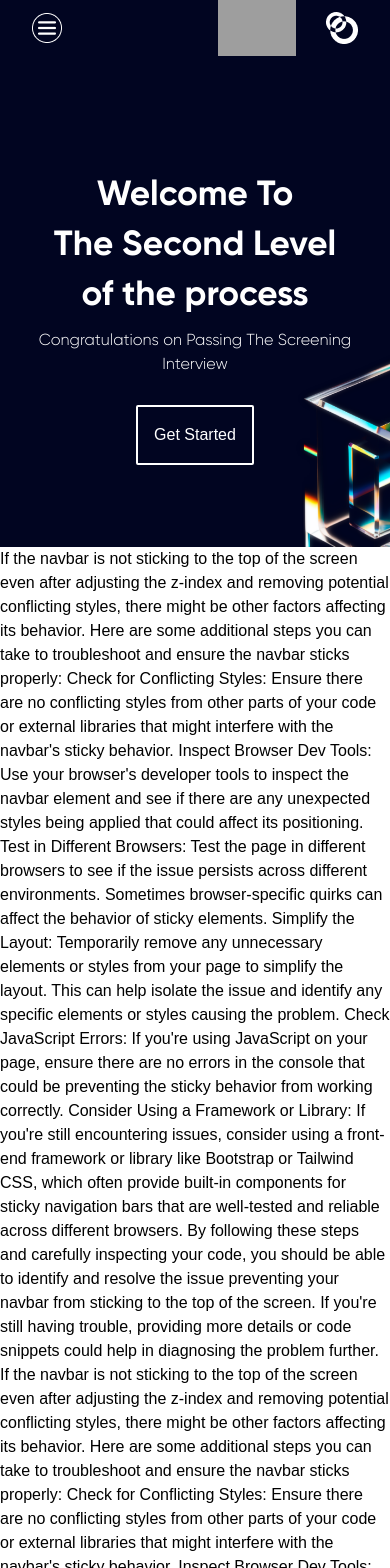
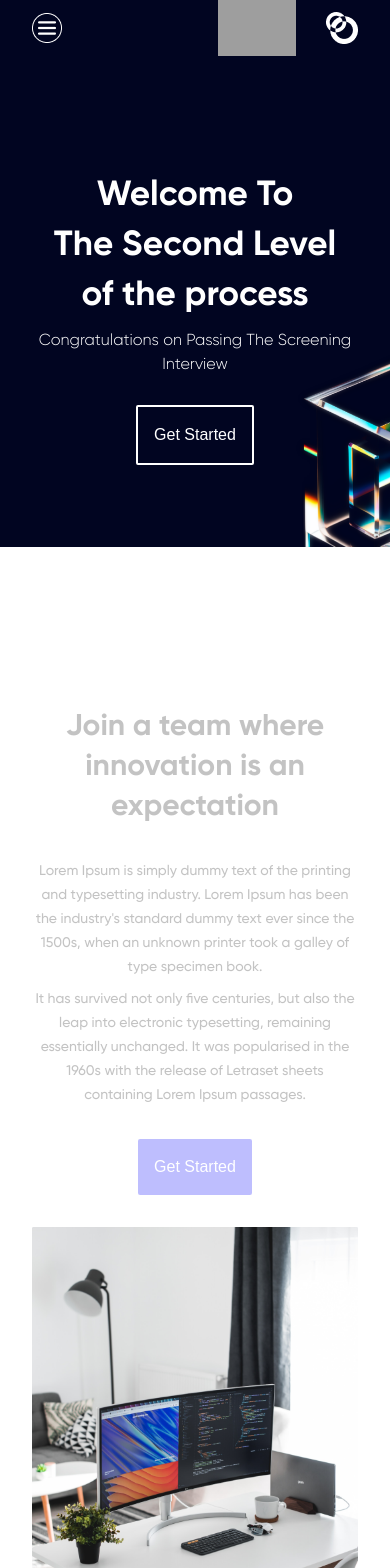
Before and after one commit to doaa-albadri/Avant-Test-Site, a Next.js app: page / in a window 390 px wide. Shown: the top 1568 px of the page. Built offline with nearby package versions, Linux system fonts and the light colour scheme; grey boxes are pictures that could not be loaded.

Commit message:
add story section with animations

```diff
--- a/src/app/globals.css
+++ b/src/app/globals.css
@@ -25,6 +25,7 @@ body {
   font-family: "Gilroy", sans-serif;
 }
 
+/* navbar styles */
 .navbar {
   background-color: #010521;
   color: #ffffff;
@@ -50,6 +51,35 @@ body {
   box-shadow: 0px 10px 34px 0px rgba(0, 0, 0, 0.5);
 }
 
+/* mobile nav */
+.mobile-header {
+  display: none;
+  background-color: #010521;
+  background-image: url("../../public/images/header_bg.png");
+  background-repeat: no-repeat;
+  background-position: 70% 0%;
+  background-size: 20%;
+  position: sticky;
+  top: 0;
+  z-index: 1000;
+}
+
+.mobile-menu {
+  position: relative;
+  background-color: transparent;
+  color: #2c2c2c;
+}
+.menu-items {
+  position: absolute;
+  top: 100%;
+  left: 0;
+  background-color: white;
+  box-shadow: 0px 10px 34px 0px rgba(0, 0, 0, 0.5);
+  padding: 10px;
+  z-index: 999;
+}
+
+/* welcome section */
 .welcome-section-wrapper {
   height: 900px;
   overflow: hidden;
@@ -90,31 +120,96 @@ body {
   font-family: "Gilroy-Light", sans-serif;
 }
 
-.mobile-header {
-  display: none;
-  background-color: #010521;
-  background-image: url("../../public/images/header_bg.png");
-  background-repeat: no-repeat;
-  background-position: 70% 0%;
-  background-size: 20%;
-  position: sticky;
-  top: 0;
-  z-index: 1000;
+/* story-section */
+.story-section {
+  display: flex;
+  flex-direction: row;
+  column-gap: 20px;
+  justify-content: space-between;
+  align-items: center;
+  padding-left: 8rem;
 }
 
-.mobile-menu {
-  position: relative;
-  background-color: transparent;
+.story-imgs {
+  margin-top: -30rem;
+}
+
+.big-border {
+  border: 2px solid #010521;
+  border-radius: 2px;
+  width: 492px;
+  height: 659px;
+  position: absolute;
+  margin-top: -40px;
+  margin-left: -40px;
+}
+
+.small-border {
+  border: 2px solid #191afe;
+  border-radius: 2px;
+  width: 191px;
+  height: 239px;
+  position: absolute;
+  margin-top: 455px;
+  margin-left: 340px;
+}
+
+.desk-img {
+  position: absolute;
+}
+
+.story-text {
+  margin-top: 10rem;
+}
+
+.title {
+  font-size: 50px;
+  line-height: 66px;
+  font-family: "Gilroy-Bold", sans-serif;
   color: #2c2c2c;
 }
-.menu-items {
-  position: absolute;
-  top: 100%;
-  left: 0;
-  background-color: white;
-  box-shadow: 0px 10px 34px 0px rgba(0, 0, 0, 0.5);
-  padding: 10px;
-  z-index: 999;
+
+.story-h6 {
+  font-size: 14px;
+  color: #2c2c2c;
+  font-family: "Gilroy-Medium", sans-serif;
+  line-height: 24px;
+}
+
+.spacer {
+  height: 12rem;
+}
+
+.mobile-desk-img {
+  display: none;
+}
+
+.story-imgs-fade {
+  scale: 0.8;
+  opacity: 0;
+  animation: scale-up-fade-in linear forwards;
+  animation-timeline: view();
+  animation-range: contain 100px 400px;
+}
+
+.text-fade-in {
+  opacity: 0;
+  animation: fade-in linear forwards;
+  animation-timeline: view();
+  animation-range: entry;
+}
+
+@keyframes scale-up-fade-in {
+  to {
+    scale: 1;
+    opacity: 1;
+  }
+}
+
+@keyframes fade-in {
+  to {
+    opacity: 1;
+  }
 }
 
 /* tablet */
@@ -124,10 +219,6 @@ body {
   }
   .welcome-section-wrapper {
     height: 491px;
-    /* background-image: url("../../public/images/header_bg.png");
-    background-repeat: no-repeat;
-    background-position: 75% 0%;
-    background-size: 20%; */
   }
   .fg {
     width: 50%;
@@ -142,6 +233,21 @@ body {
   .navbar {
     display: none;
   }
+  .story-section {
+    flex-direction: column-reverse;
+    padding-left: 2rem;
+    padding-right: 2rem;
+    row-gap: 2rem;
+  }
+  .story-text {
+    margin-bottom: 33rem;
+  }
+  .story-imgs {
+    width: 65%;
+  }
+  .spacer {
+    display: none;
+  }
 }
 
 /* mobile */
@@ -152,10 +258,6 @@ body {
     margin-bottom: -60px;
   }
   .welcome-section-wrapper {
-    /* background-image: url("../../public/images/header_bg.png");
-    background-repeat: no-repeat;
-    background-position: 75% 0%;
-    background-size: 30%; */
   }
   .welcome-text {
     display: flex;
@@ -169,4 +271,27 @@ body {
   .welcome-h6 {
     text-align: center;
   }
+
+  .story-imgs {
+    display: none;
+  }
+  .story-text {
+    width: 100%;
+    margin-bottom: 0;
+    display: flex;
+    flex-direction: column;
+    align-items: center;
+  }
+  .story-h2 {
+    font-size: 30px;
+    line-height: 40px;
+    text-align: center;
+  }
+  .story-h6 {
+    text-align: center;
+  }
+
+  .mobile-desk-img {
+    display: block;
+  }
 }
--- a/src/app/page.tsx
+++ b/src/app/page.tsx
@@ -3,10 +3,11 @@
 import { useState, useEffect } from "react";
 import Image from "next/image";
 
+import BorderButton from "./components/borderButton";
+
 import header_fg from '../../public/images/header_fg.png'
-import BorderButton from "./components/borderButton";
-import MobileMenu from "./components/mobileMenu";
-
+import desk from '../../public/images/desk.png'
+import Button from "./components/button";
 
 export default function Home() {
   const [scrollY, setScrollY] = useState(0);
@@ -24,7 +25,7 @@ export default function Home() {
   }, []);
   return (
     <main>
-      <div className="welcome-section-wrapper">
+      <section className="welcome-section-wrapper">
         <div className="welcome-section">
           <Image
             style={{ transform: `translateY(${scrollY * 0.5}px)` }}
@@ -38,73 +39,33 @@ export default function Home() {
           </div>
 
         </div>
-      </div>
-      <div className="text">
-        If the navbar is not sticking to the top of the screen even after adjusting the z-index and removing potential conflicting styles, there might be other factors affecting its behavior. Here are some additional steps you can take to troubleshoot and ensure the navbar sticks properly:
+      </section>
 
-        Check for Conflicting Styles: Ensure there are no conflicting styles from other parts of your code or external libraries that might interfere with the navbar's sticky behavior.
+      <div className="spacer" />
 
-        Inspect Browser Dev Tools: Use your browser's developer tools to inspect the navbar element and see if there are any unexpected styles being applied that could affect its positioning.
+      <section className="story-section px-20">
+        <div className="story-imgs w-1/2 story-imgs-fade relavent">
+          <Image className="desk-img" src={desk} alt="desk" />
+          <div className="big-border"></div>
+          <div className="small-border"></div>
+        </div>
 
-        Test in Different Browsers: Test the page in different browsers to see if the issue persists across different environments. Sometimes browser-specific quirks can affect the behavior of sticky elements.
+        <Image className="mobile-desk-img" src={desk} alt="desk" />
 
-        Simplify the Layout: Temporarily remove any unnecessary elements or styles from your page to simplify the layout. This can help isolate the issue and identify any specific elements or styles causing the problem.
+        <div className="story-text w-1/2 text-fade-in">
+          <h2 className="story-h2 title mb-8">
+            Join a team where innovation is an expectation
+          </h2>
+          <h6 className="story-h6 mb-2">
+            Lorem Ipsum is simply dummy text of the printing and typesetting industry. Lorem Ipsum has been the industry's standard dummy text ever since the 1500s, when an unknown printer took a galley of type specimen book.
+          </h6>
+          <h6 className="story-h6 mb-8">
+            It has survived not only five centuries, but also the leap into electronic typesetting, remaining essentially unchanged. It was popularised in the 1960s with the release of Letraset sheets containing Lorem Ipsum passages.
+          </h6>
 
-        Check JavaScript Errors: If you're using JavaScript on your page, ensure there are no errors in the console that could be preventing the sticky behavior from working correctly.
-
-        Consider Using a Framework or Library: If you're still encountering issues, consider using a front-end framework or library like Bootstrap or Tailwind CSS, which often provide built-in components for sticky navigation bars that are well-tested and reliable across different browsers.
-
-        By following these steps and carefully inspecting your code, you should be able to identify and resolve the issue preventing your navbar from sticking to the top of the screen. If you're still having trouble, providing more details or code snippets could help in diagnosing the problem further.
-        If the navbar is not sticking to the top of the screen even after adjusting the z-index and removing potential conflicting styles, there might be other factors affecting its behavior. Here are some additional steps you can take to troubleshoot and ensure the navbar sticks properly:
-
-        Check for Conflicting Styles: Ensure there are no conflicting styles from other parts of your code or external libraries that might interfere with the navbar's sticky behavior.
-
-        Inspect Browser Dev Tools: Use your browser's developer tools to inspect the navbar element and see if there are any unexpected styles being applied that could affect its positioning.
-
-        Test in Different Browsers: Test the page in different browsers to see if the issue persists across different environments. Sometimes browser-specific quirks can affect the behavior of sticky elements.
-
-        Simplify the Layout: Temporarily remove any unnecessary elements or styles from your page to simplify the layout. This can help isolate the issue and identify any specific elements or styles causing the problem.
-
-        Check JavaScript Errors: If you're using JavaScript on your page, ensure there are no errors in the console that could be preventing the sticky behavior from working correctly.
-
-        Consider Using a Framework or Library: If you're still encountering issues, consider using a front-end framework or library like Bootstrap or Tailwind CSS, which often provide built-in components for sticky navigation bars that are well-tested and reliable across different browsers.
-
-        By following these steps and carefully inspecting your code, you should be able to identify and resolve the issue preventing your navbar from sticking to the top of the screen. If you're still having trouble, providing more details or code snippets could help in diagnosing the problem further.
-        Lorem ipsum dolor, sit amet consectetur adipisicing elit. Illo eaque
-        accusantium facilis quam quasi iste non consectetur sed obcaecati illum
-        eveniet corporis magnam molestiae dignissimos earum fugiat dolorem
-        commodi iure, tempora, suscipit impedit ipsa! Odit molestiae eaque
-        labore pariatur tenetur consequatur fuga, dolores facere deserunt sed
-        rerum adipisci numquam quidem nam non similique assumenda temporibus
-        excepturi maiores est dicta deleniti officiis? Eligendi officia dolorum
-        commodi ad libero necessitatibus cum doloribus beatae? Debitis illum id
-        aut veritatis necessitatibus odit vel reprehenderit nihil asperiores
-        delectus, accusantium doloribus hic minima voluptatibus sed, facilis
-        rerum expedita! Harum aspernatur eaque mollitia nesciunt cupiditate
-        animi, sit ipsa quas accusamus autem exercitationem ut eveniet maiores,
-        inventore rem rerum sapiente? Quaerat repellendus magnam iste possimus
-        exercitationem quas dolor iusto repellat sunt ipsam a pariatur
-        necessitatibus quia voluptatibus, voluptatem perferendis et. Sequi
-        quidem eligendi, natus nihil blanditiis ullam a sint velit facilis saepe
-        repellat numquam beatae magni voluptate eaque minus itaque atque neque
-        temporibus quia rerum. Repellendus sit optio sapiente? Eaque accusantium
-        ipsam sit. Delectus repellat dolore quam magni optio, sapiente quibusdam
-        minima accusamus necessitatibus asperiores nobis a eaque ea labore enim
-        beatae ratione quos? Expedita eaque reiciendis tempora ex reprehenderit
-        quasi a quas! Voluptates, minima quo? Provident, nostrum reprehenderit
-        harum voluptatem repudiandae, veniam possimus, quam facilis eligendi
-        fugit culpa aliquid? Velit reiciendis laudantium doloribus nihil autem!
-        Ducimus sequi illo delectus optio id! Repellendus harum sit facere autem
-        voluptatem ducimus laudantium, ex, sed accusantium voluptatibus
-        inventore cum velit iusto illum totam assumenda voluptates veritatis
-        eveniet perspiciatis, quibusdam esse iure. Quam, architecto et
-        cupiditate cumque ipsa placeat dignissimos, odio praesentium iure
-        facilis, reiciendis beatae ut repellat. Esse placeat quisquam velit cum.
-        Blanditiis, ipsum quidem consequatur corrupti architecto qui voluptates
-        minus? Totam ut dicta doloremque dolorum distinctio atque impedit!
-        Incidunt ratione beatae accusamus repellat rerum id, sit doloribus nobis
-        quaerat excepturi.
-      </div>
+          <Button textColor="text-white" label="Get Started" bgColor="bg-primary" />
+        </div>
+      </section>
     </main>
   );
 }
```
Also changed, not shown: public/images/desk.png (added).
